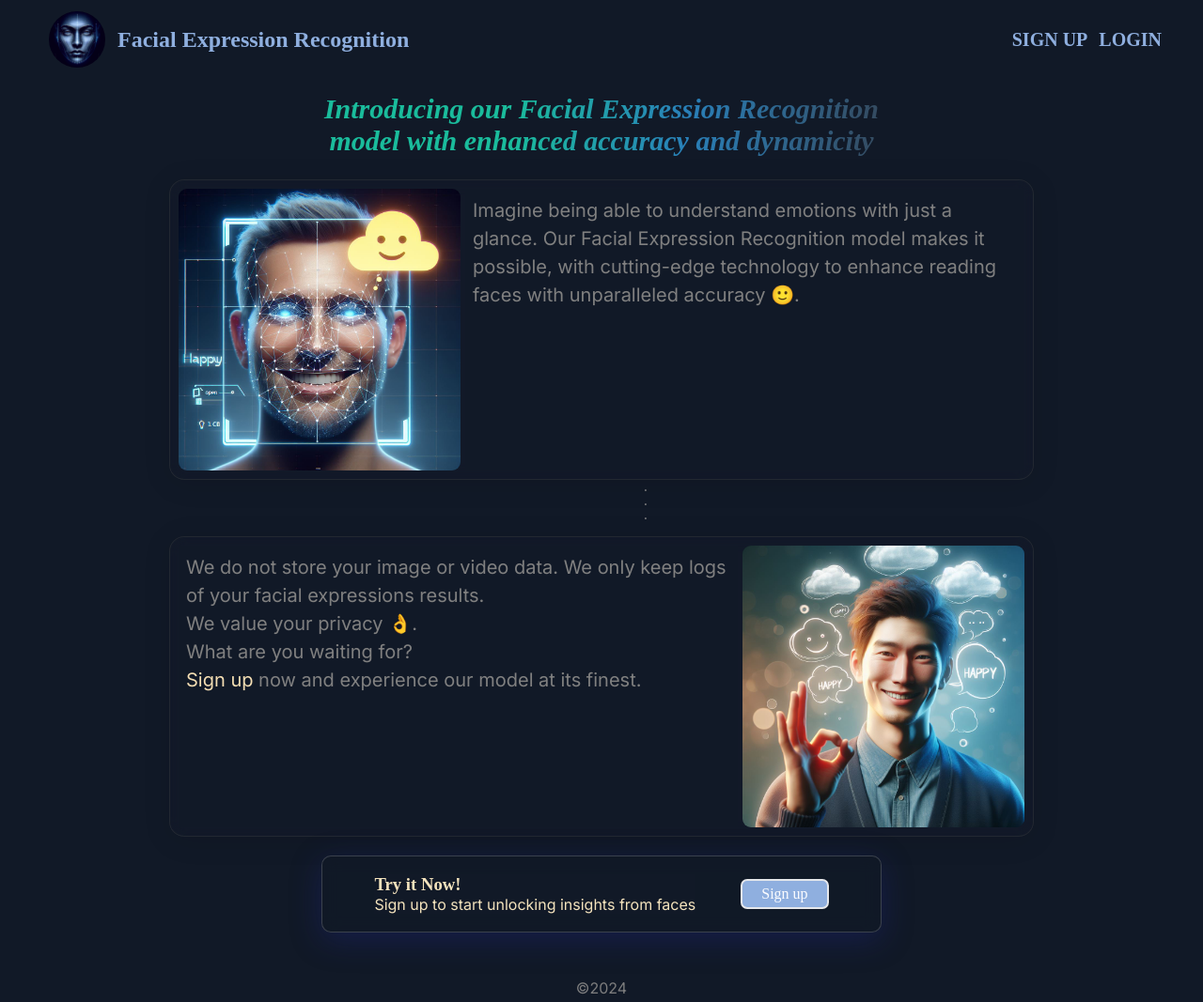
After one commit to Eddy518/FacialExpressionRecognition, a Flask app: template templates/index.html in a window 1280 px wide. The commit adds this page. Shown: the whole page at 94% size. Run offline with Flask 3, Linux system fonts and the light colour scheme; the template is opened without the code that fills it, so the values that code supplies are empty.

Commit message:
feat: Migrate files to flask
BREAKING CHANGES
1. Create routes and rename path to routes
2. Add app.py as flask main python file
3. Categorize files into static and templates folders

```diff
--- /dev/null
+++ b/app.py
@@ -0,0 +1,21 @@
+from flask import Flask,render_template,url_for
+
+app = Flask(__name__)
+
+@app.route('/')
+@app.route('/home')
+def home():
+    return render_template('index.html')
+
+@app.route('/login')
+def log_in():
+    return render_template('login.html')
+
+@app.route('/register')
+@app.route('/sign-up')
+@app.route('/signup')
+def register():
+    return render_template('sign-up.html')
+
+if __name__ == '__main__':
+    app.run(debug=True)
--- a/auth.css
+++ b/static/auth.css
@@ -86,14 +86,14 @@
   color: #efeaed;
   cursor: pointer;
 }
-.signup-login-button > button {
+.signup-login-button button {
   outline: none;
   color: #efeaed;
   background-color: #8fafdf;
   height: 56px;
   width: 100%;
 }
-.signup-login-button > button:hover {
+.signup-login-button button:hover {
   background-color: #6a7f9e;
 }
 button,
--- /dev/null
+++ b/templates/index.html
@@ -0,0 +1,71 @@
+{% extends "layout.html" %} {% block content %}
+<div class="container">
+  <div class="nav">
+    <div class="logo">
+      <a href="/" class="logo">
+        <img
+          src="{{url_for('static',filename='assets/logo.jpg')}}"
+          alt="logo"
+          width="60"
+          height="60"
+        />
+        <h2 class="heading">Facial Expression Recognition</h2>
+      </a>
+    </div>
+    <div class="links">
+      <a href="/register">Sign up</a>
+      <a href="/login">Login</a>
+    </div>
+  </div>
+  <div class="header">
+    <p class="header-content">
+      Introducing our Facial Expression Recognition model with enhanced accuracy
+      and dynamicity
+    </p>
+  </div>
+
+  <div class="main">
+    <div class="section">
+      <img src="{{ url_for('static',filename='assets/happy_face.jpg')}}" alt="happy_face" width="300" />
+      <p>
+        Imagine being able to understand emotions with just a glance. Our Facial
+        Expression Recognition model makes it possible, with cutting-edge
+        technology to enhance reading faces with unparalleled accuracy 🙂.<br />
+      </p>
+    </div>
+    <pre>
+            .
+            .
+            .
+        </pre
+    >
+    <div class="section">
+      <p>
+        We do not store your image or video data. We only keep logs of your
+        facial expressions results.<br />
+        We value your privacy 👌.<br />
+        What are you waiting for? <br />
+        <a href="/register" class="sign"> Sign up </a>now and experience our
+        model at its finest.
+      </p>
+      <img src="{{ url_for('static',filename='assets/excited_person.jpg')}}" alt="happy_face" width="300" />
+    </div>
+    <div class="signing-container">
+      <div class="sign-text">
+        <h3>Try it Now!</h3>
+        <p>Sign up to start unlocking insights from faces</p>
+      </div>
+      <div class="sign-button">
+        <a href="/register">
+          <button>Sign up</button>
+        </a>
+      </div>
+    </div>
+  </div>
+  <div class="footer">
+    <div class="copyright">
+      <p>&copy;<span id="year"></span></p>
+    </div>
+  </div>
+</div>
+{% endblock content %}
--- /dev/null
+++ b/templates/layout.html
@@ -0,0 +1,25 @@
+<!doctype html>
+<html lang="en">
+  <head>
+    <meta charset="UTF-8" />
+    <meta name="viewport" content="width=device-width, initial-scale=1.0" />
+    <title>FER | Home</title>
+    <link
+      rel="icon"
+      type="image/x-icon"
+      href="{{url_for('static',filename='assets/favicon.ico')}}"
+    />
+    <link rel="preconnect" href="https://fonts.googleapis.com" />
+    <link rel="preconnect" href="https://fonts.gstatic.com" crossorigin />
+    <link
+      href="https://fonts.googleapis.com/css2?family=Inter:wght@100..900&display=swap"
+      rel="stylesheet"
+    />
+    <link rel="stylesheet" href="{{url_for('static',filename='style.css')}}" />
+    <link rel="stylesheet" href="{{url_for('static',filename='auth.css')}}" />
+    <script src="{{url_for('static',filename='script.js')}}" defer></script>
+  </head>
+  <body>
+    {% block content %} {% endblock %}
+  </body>
+</html>
```
Also changed, not shown: index.html (deleted, +0 -83 lines), login.html (deleted, +0 -59 lines), sign-up.html (deleted, +0 -64 lines), templates/login.html (added, +46 -0 lines), templates/sign-up.html (added, +51 -0 lines), static/assets/envelope-icon.svg (renamed from assets/envelope-icon.svg), static/assets/excited_person.jpg (renamed from assets/excited_person.jpg), static/assets/favicon.ico (renamed from assets/favicon.ico), static/assets/happy_face.jpg (renamed from assets/happy_face.jpg), static/assets/logo.jpg (renamed from assets/logo.jpg), static/script.js (renamed from script.js), static/style.css (renamed from style.css).
